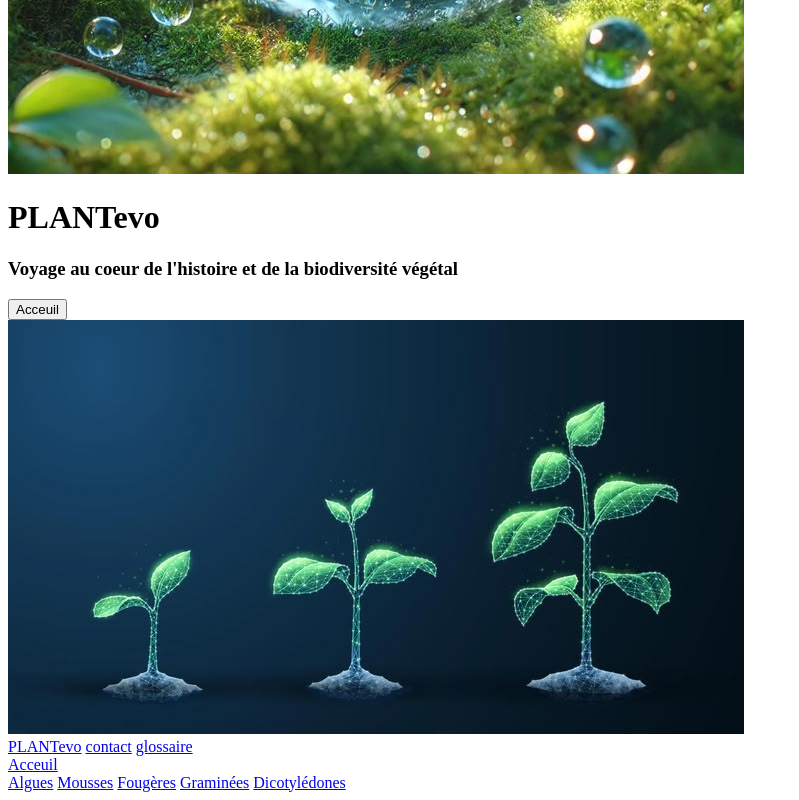
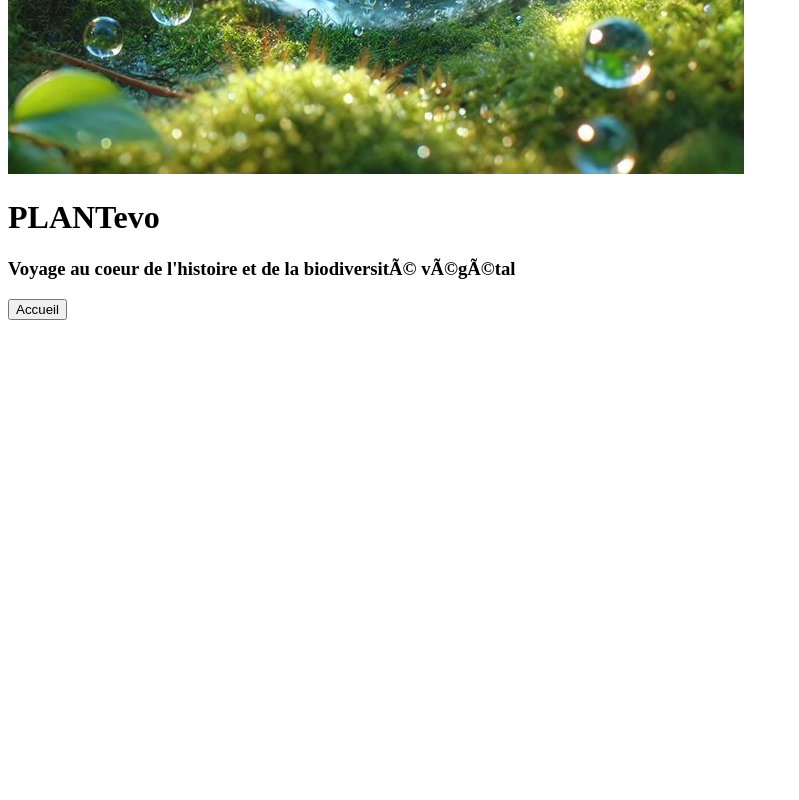
Before and after one commit to Adomgrac/PLANTevo1, a plain HTML site: page index.html in a window 1280 px wide. Shown: the part 570-1370 px from the top of the page, without its empty margins (0-799 px from the left). After the commit the page ends 898 px from the top, so only its background shows below. Drawn offline with Linux system fonts and the light colour scheme.

Commit message:
Mise à jour de la page d'accueil

```diff
--- a/algues.html
+++ b/algues.html
@@ -0,0 +1,27 @@
+<!DOCTYPE html>
+<html lang="fr">
+    <head>
+        <meta charset="UTF_8">
+        <meta name="viewport"content="width_device,initial-scale=1.0">
+        <title>Document PLANTevo</title>
+        <link rel="stylesheet" href="style.css">
+    </head>
+    <body>
+        <main>
+            <div>
+                <nav>
+                    <a href="a.html">PLANTevo</a>
+                    <a href="a.html">Contact</a>
+                    <a href="a.html">Glossaire</a>
+                </nav>
+                <h1>Algues</h1>
+                <p>« De l’eau à la terre, de simples cellules à la diversité végétale, chaque étape de l’évolution raconte une histoire d’adaptation et de vie. » 🌱</p>
+                <p>L'apparition des algues a constitué une étape majeure de l'histoire de la vie : elles ont contribué à l'oxygénation de la planète, à la production de matière organique et à l'évolution des végétaux vers la conquête du milieu terrestre.</p>
+                <div>
+                    <img >
+                </div>
+            </div>
+        </main>
+    </body>
+
+</html>
--- a/index.html
+++ b/index.html
@@ -1,7 +1,7 @@
 <!DOCTYPE html>
 <html lang="fr">
     <head>
-    <meta chaset="UTF_8">
+    <meta charset="UTF_8">
     <meta name="viewport"content="width_device,initial-social=1.0">
     <title>Document PlantEvo</title>
     <link rel="stylesheet" href="style.css">
@@ -9,42 +9,16 @@
     <body>
         <header>
             <div class="image">
-                <img src="./image/page d'acceuil.jpg"alt="nature">
+                <img src="./image/page d'accueil.jpg"alt="nature">
             </div>
-            <div class="pageacceuil">
+            <div class="pageaccueil">
                 <h1>
                     PLANTevo
                 </h1>
                 <h3>Voyage au coeur de l'histoire et de la biodiversité végétal</h3>
-            <button>Acceuil</button>
+            <button>Accueil</button>
             </div>
         </header>
-        <main>
-            <div class="Menu">
-                <div>
-                    <div class="Fond">
-                        <img src="./image/fond menu.jpg" alt="Nature">
-                    </div>
-                    <nav>
-                        <a href="a.html">PLANTevo</a>
-                        <a href="a.html">contact</a>
-                        <a href="a.html">glossaire</a>
-                    </nav>
-                    <nav>
-                        <a href="a.html">Acceuil</a>
-                    </nav>
-                </div>
-                <div class="groupes">
-                    <a href="a.html">Algues</a>
-                    <a href="a.html">Mousses</a>
-                    <a href="a.html">Fougères</a>
-                    <a href="a.html">Graminées</a>
-                    <a href="a.html">Dicotylédones</a>
-                </div>
-            </div>
-            <div>
-            </div>
-        </main>
         <footer></footer>
     </body>
 </html>
```
Also changed, not shown: accueil.html (deleted), image/page d'accueil.jpg (renamed from image/page d'acceuil.jpg).
